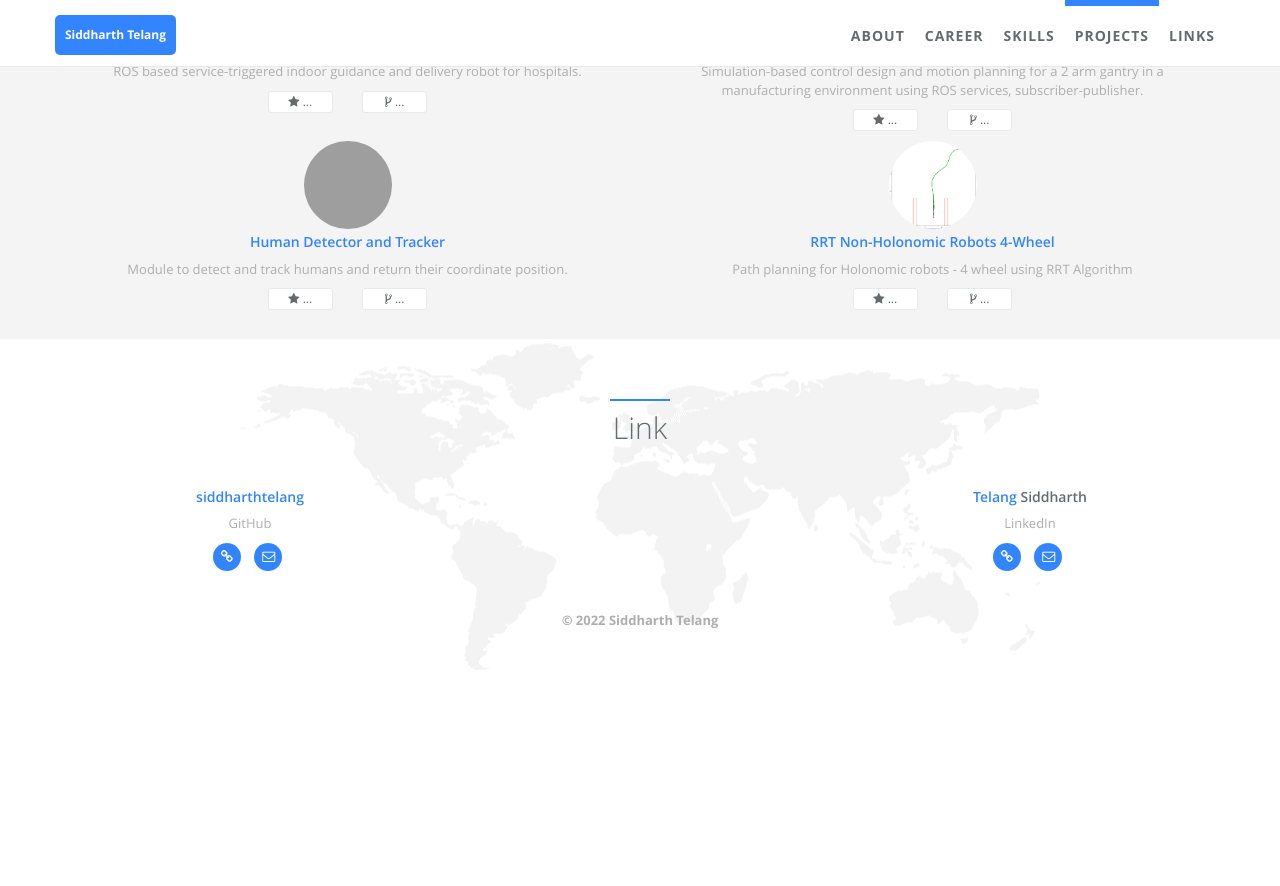
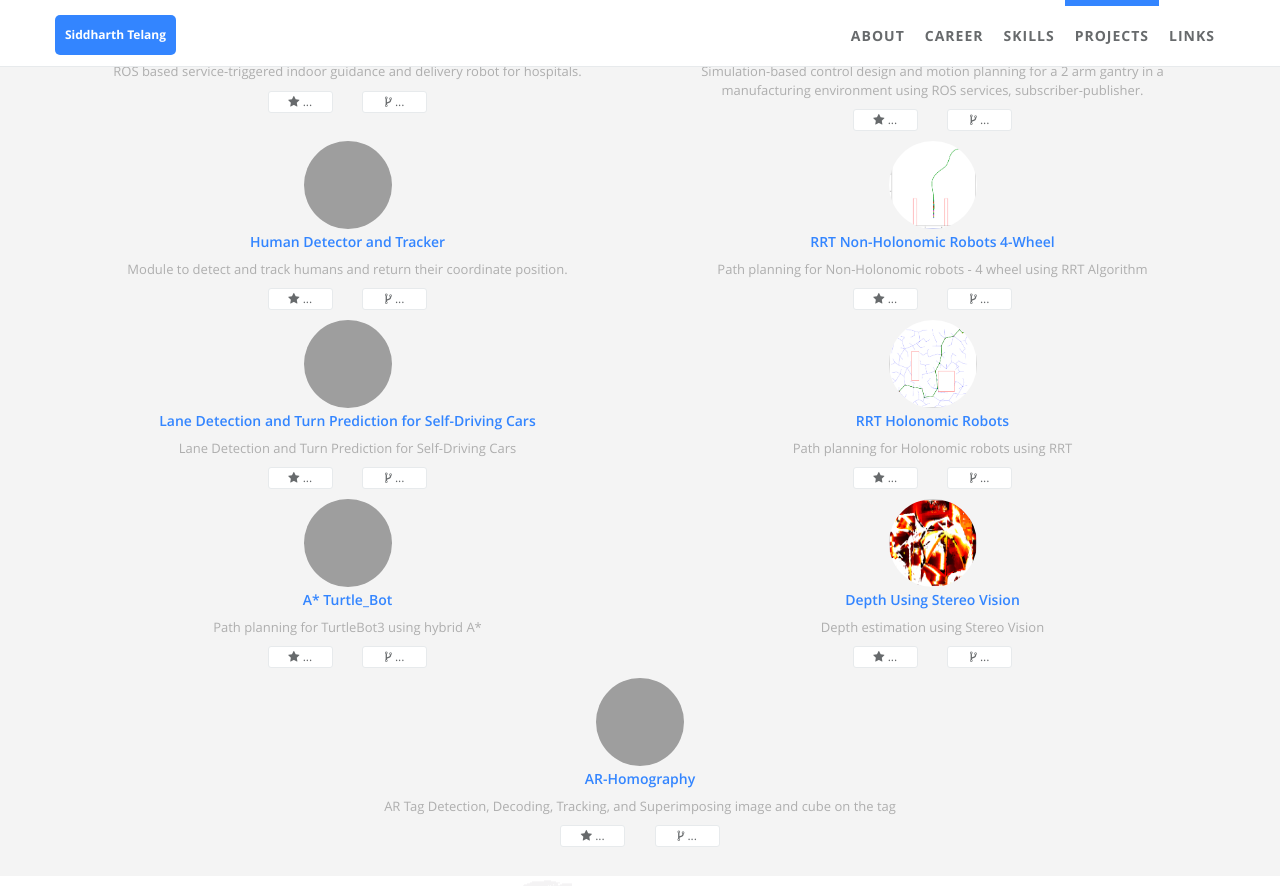
Before and after one commit to siddharthtelang/siddharthtelang.github.io, a Jekyll site: the page built from index.html, in a window 1280 px wide and 900 px high, scrolled down 3013 px. Shown: the top 886 px of the window. Built offline with Jekyll 4.4.1, drawn with Linux system fonts in a browser that asks for light colours; before the commit the page ends 3683 px from its top, so only the background shows below that; grey boxes are pictures that could not be loaded.

Commit message:
Add some more projects

```diff
--- a/_data/index/projects.yml
+++ b/_data/index/projects.yml
@@ -46,4 +46,44 @@
   repo: RRT-Non-Holonomic-Robots-4-Wheel
   # url: https://google.com
   img: /static/assets/img/landing/goal_5-2-270.png
-  desc: Path planning for Holonomic robots - 4 wheel using RRT Algorithm
+  desc: Path planning for Non-Holonomic robots - 4 wheel using RRT Algorithm
+
+- name: Lane Detection and Turn Prediction for Self-Driving Cars
+  i18n: Lane-Detection
+  gh_user: siddharthtelang
+  repo: Lane-Detection
+  # url: https://google.com
+  img: /static/assets/img/landing/test_video.gif
+  desc: Lane Detection and Turn Prediction for Self-Driving Cars
+
+- name: RRT Holonomic Robots
+  i18n: RRT-Holonomic-Robots
+  gh_user: siddharthtelang
+  repo: RRT-Holonomic-Robots
+  # url: https://google.com
+  img: /static/assets/img/landing/RRT_1.png
+  desc: Path planning for Holonomic robots using RRT
+
+- name: A* Turtle_Bot
+  i18n: A_Star_Turtle_Bot
+  gh_user: siddharthtelang
+  repo: A_Star_Turtle_Bot
+  # url: https://google.com
+  img: /static/assets/img/landing/path_1.gif
+  desc: Path planning for TurtleBot3 using hybrid A*
+
+- name: Depth Using Stereo Vision
+  i18n: Depth-Using-Stereo
+  gh_user: siddharthtelang
+  repo: Depth-Using-Stereo
+  # url: https://google.com
+  img: /static/assets/img/landing/depth_image_1.png
+  desc: Depth estimation using Stereo Vision
+
+- name: AR-Homography
+  i18n: AR-Homography
+  gh_user: siddharthtelang
+  repo: AR-Homography
+  # url: https://google.com
+  img: /static/assets/img/landing/Tag1_Warped.gif
+  desc: AR Tag Detection, Decoding, Tracking, and Superimposing image and cube on the tag
```
Also changed, not shown: static/assets/img/landing/RRT_1.png (added), static/assets/img/landing/depth_image_1.png (added), 3 other files.
